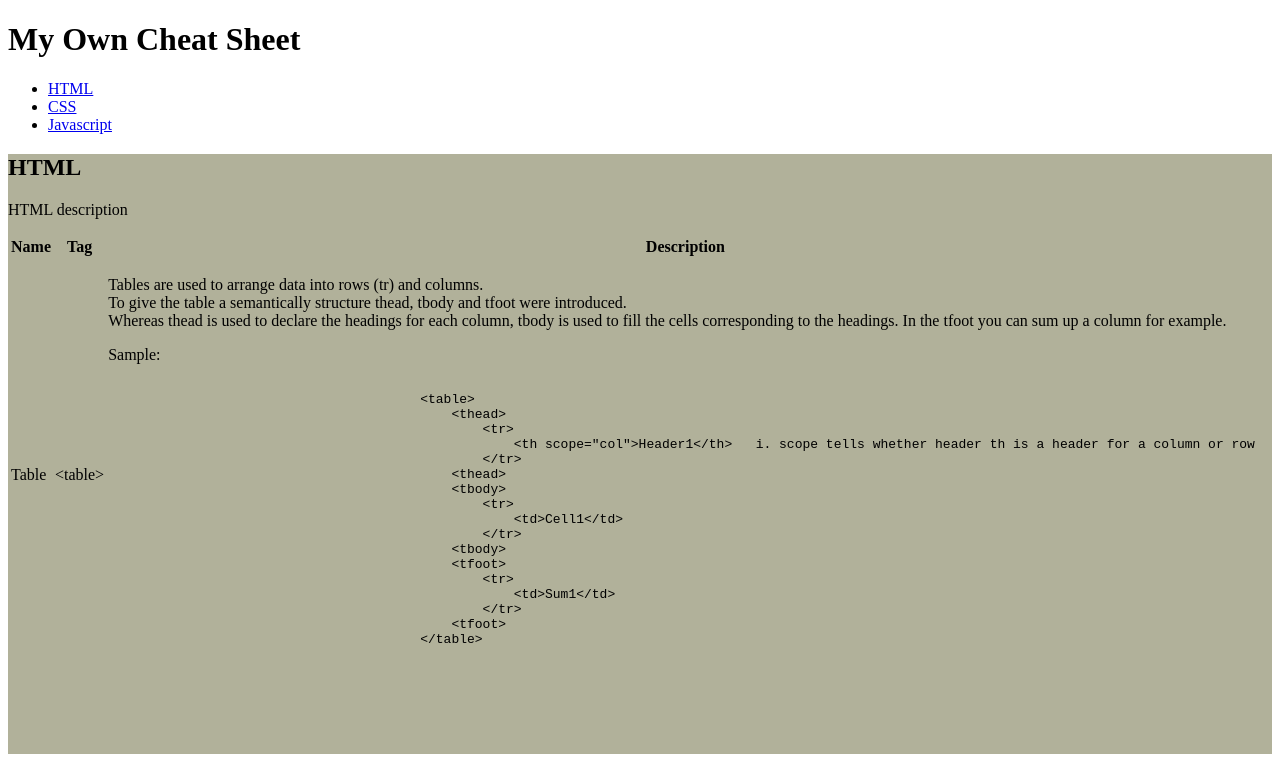
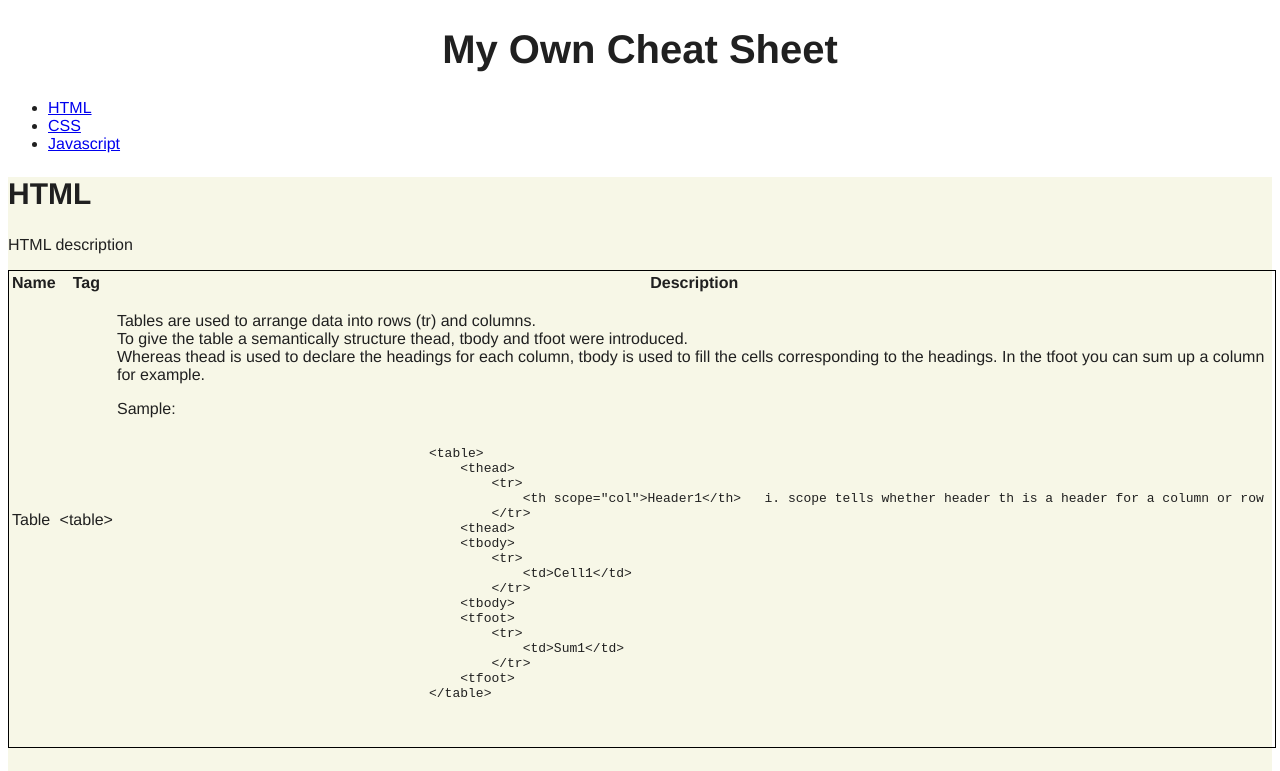
Before and after one commit to AljoschaNy/my_own_cheatsheet, a plain HTML site: page index.html in a window 1280 px wide. Shown: the top 771 px of the page. Drawn offline with Linux system fonts and the light colour scheme.

Commit message:
Add font style

```diff
--- a/css/styles.css
+++ b/css/styles.css
@@ -1,4 +1,25 @@
 section {
     min-height: 600px; /* just for visual purpose */
-    background-color: rgb(177, 177, 154); /* just for visual purpose */
+    background-color: rgb(247, 247, 231); /* just for visual purpose */
 }
+
+body {
+    font-family: Helvetica, sans-serif;
+    color: rgb(32, 32, 32);
+}
+
+header h1 {
+    text-align: center;
+}
+
+h1 {
+    font-size: 40px;
+}
+
+h2 {
+    font-size: 30px;
+}
+
+table {
+    border: solid 1px black;
+}
```
